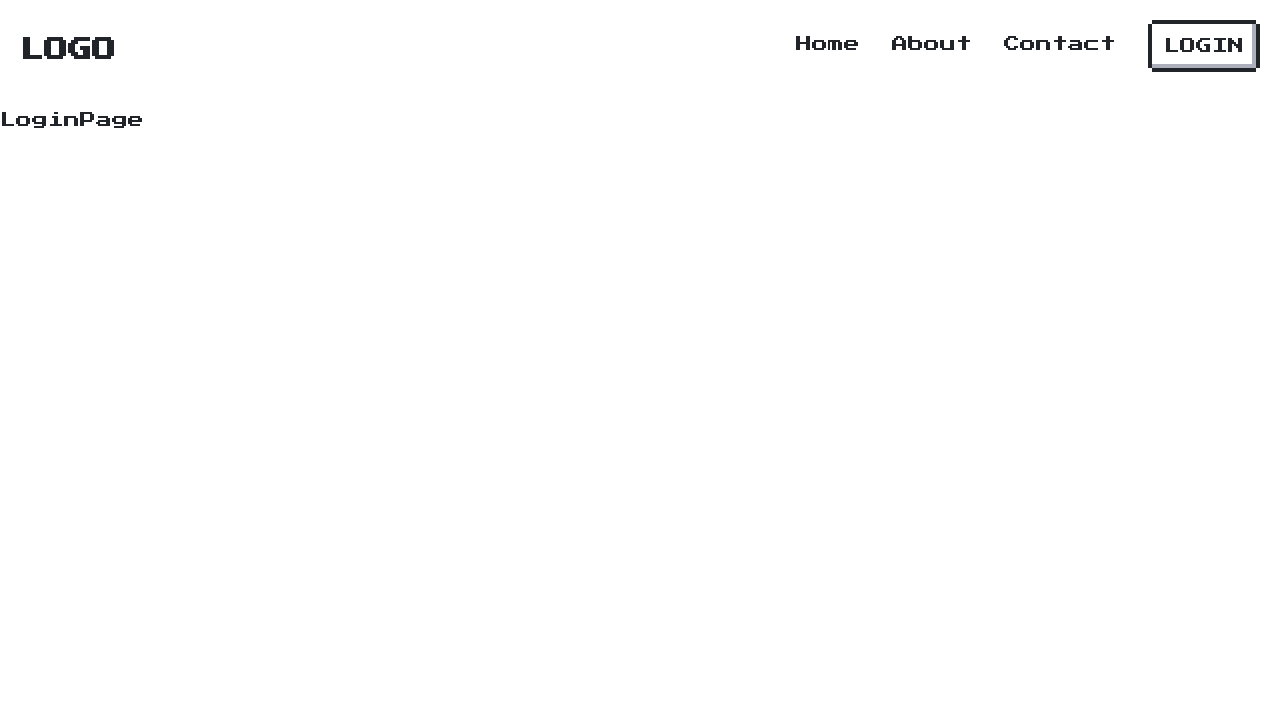
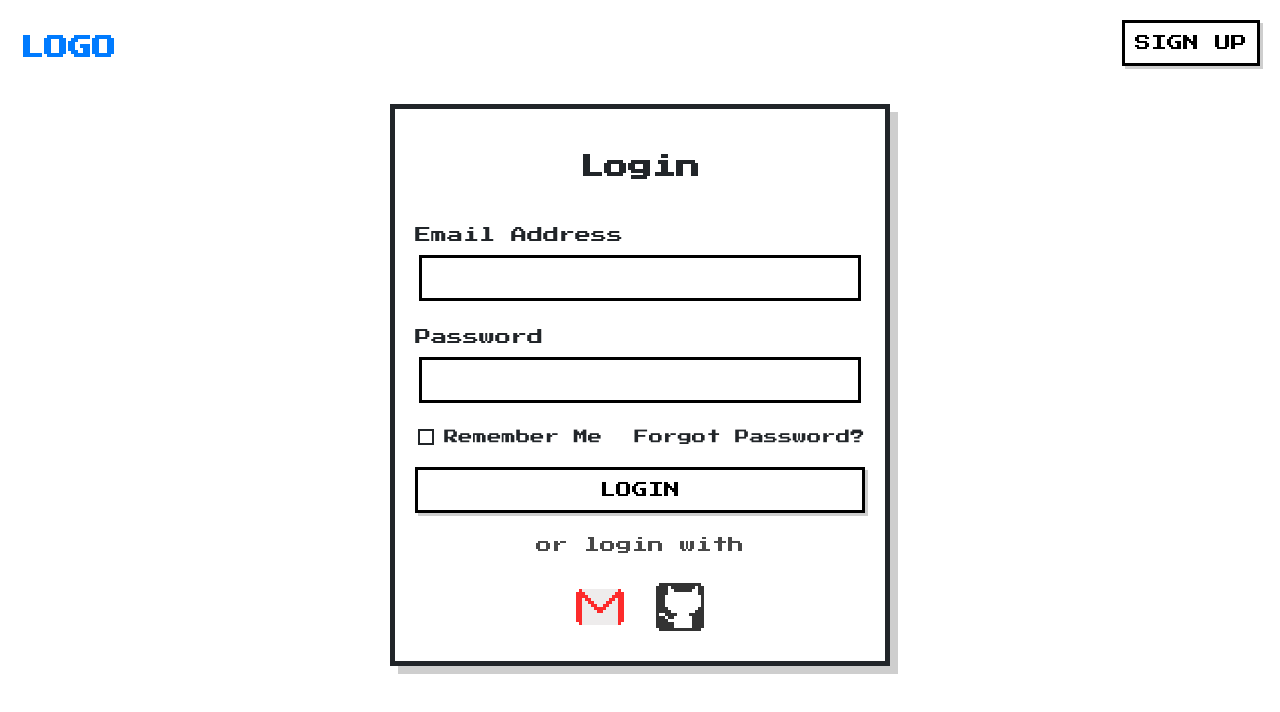
Before and after one commit to teruterubozuuu/QuestKeeper, a React (Vite) app in the folder questkeeper/: page /login in a window 1280 px wide. Shown: the top 712 px of the page. Built offline with nearby package versions, Linux system fonts and the light colour scheme.

Commit message:
feat: add login functionality

```diff
--- a/questkeeper/index.html
+++ b/questkeeper/index.html
@@ -9,9 +9,9 @@
   <link rel="preconnect" href="https://fonts.googleapis.com">
   <link rel="preconnect" href="https://fonts.gstatic.com" crossorigin>
   <link href="https://fonts.googleapis.com/css2?family=Press+Start+2P&display=swap" rel="stylesheet">
-<!-- latest -->
-<link href="https://unpkg.com/nes.css@latest/css/nes.min.css" rel="stylesheet" />
-<link rel="stylesheet" href="./node_modules/nes.css/css/nes.min.css">
+  <!-- latest -->
+  <link href="https://unpkg.com/nes.css@latest/css/nes.min.css" rel="stylesheet" />
+  <link rel="stylesheet" href="./node_modules/nes.css/css/nes.min.css">
 </head>
 
 <body>
--- a/questkeeper/src/App.jsx
+++ b/questkeeper/src/App.jsx
@@ -1,23 +1,23 @@
-import { useState } from 'react'
-import './App.css'
-import {BrowserRouter as Router,Route, Routes} from 'react-router-dom';
-import Header from './components/Header';
-import LandingPage from './pages/LandingPage';
-import LoginPage from './pages/LoginPage';
+import { useState } from "react";
+import "./App.css";
+import { BrowserRouter as Router, Route, Routes } from "react-router-dom";
+import Header from "./components/Header";
+import LandingPage from "./pages/LandingPage";
+import LoginPage from "./pages/LoginPage";
+import Register from "./pages/Register";
 
 function App() {
-
   return (
     <>
-      <Router>
-        <Header/>
-        <Routes>
-          <Route path="/" element={<LandingPage/>}></Route>
-          <Route path="/login" element={<LoginPage/>}></Route>
-        </Routes>
-      </Router>
+    <Router>
+          <Routes>
+            <Route path="/" element={<LandingPage />}></Route>
+            <Route path="/login" element={<LoginPage />}></Route>
+            <Route path="/register" element={<Register/>}></Route>
+          </Routes>
+    </Router>
     </>
-  )
+  );
 }
 
-export default App
+export default App;
--- a/questkeeper/src/components/Header.css
+++ b/questkeeper/src/components/Header.css
@@ -18,5 +18,10 @@
 }
 
 .logo, .nav-item{
-    padding:12px 0;
+    padding:10px 0;
 }
+
+.rpgui-button p{
+    padding:20px 0;
+    font-size:0.8rem;
+}
--- a/questkeeper/src/components/Header.jsx
+++ b/questkeeper/src/components/Header.jsx
@@ -5,12 +5,14 @@ import { Link } from 'react-router-dom';
 export default function Header() {
   return (
     <nav className='nav-parent-container'>
-        <h1 className='logo'>LOGO</h1>
+        <Link to="/"><h1 className='logo'>LOGO</h1></Link>
         <ul className='nav-menu'>
             <li className='nav-item'>Home</li>
             <li className='nav-item'>About</li>
             <li className='nav-item'>Contact</li>
-            <Link><a class="nes-btn" href="#">LOGIN</a></Link>
+            <Link to="/login"><button type="button" class="btn">LOGIN
+            </button>
+            </Link>
         </ul>
     </nav>
   )
--- a/questkeeper/src/index.css
+++ b/questkeeper/src/index.css
@@ -1,3 +1,23 @@
+*{
+    margin:0;
+    padding:0;
+    box-sizing: border-box;
+}
+
+
 body{
     font-family: "Press Start 2P", serif;
 }
+
+.btn{
+    background-color: transparent;
+    border: 3px solid black;
+    padding:8px 10px;
+    transition:0.5s ease;
+    box-shadow:3px 3px rgb(206, 206, 206);
+}
+
+.btn:hover{
+    background-color: rgb(221, 221, 221);
+    box-shadow:3px 3px rgb(177, 177, 177);
+}
--- a/questkeeper/src/pages/LandingPage.jsx
+++ b/questkeeper/src/pages/LandingPage.jsx
@@ -1,9 +1,10 @@
 import React from 'react'
+import Header from '../components/Header'
 
 export default function LandingPage() {
   return (
     <div>
-
+     <Header/>
     </div>
   )
 }
--- a/questkeeper/src/pages/LoginPage.jsx
+++ b/questkeeper/src/pages/LoginPage.jsx
@@ -1,7 +1,53 @@
-import React from 'react'
+import React from "react";
+import { Link } from "react-router-dom";
+import "./LoginRegister.css";
 
 export default function LoginPage() {
   return (
-    <div>LoginPage</div>
-  )
+    <div className="login-parent-container">
+      <nav className="nav-parent-container">
+        <Link to="/">
+          <h1 className="logo">LOGO</h1>
+        </Link>
+        <div className="redirectLink">
+          <Link to="/register">
+            <button type="button" class="btn">
+              SIGN UP
+            </button>
+          </Link>
+        </div>
+      </nav>
+
+      <div className="form-container">
+        <form>
+          <h2>Login</h2>
+          <div class="nes-field">
+            <label for="email_address">Email Address</label>
+            <input type="text" id="email_address" class="nes-input"></input>
+          </div>
+          <div class="nes-field">
+            <label for="password">Password</label>
+            <input type="text" id="password" class="nes-input"></input>
+          </div>
+
+          <div className="remember-forgot-pass-container">
+            <label>
+              <input type="checkbox" class="nes-checkbox" />
+              <span>Remember Me</span>
+            </label>
+            <span>Forgot Password?</span>
+          </div>
+          <button type="button" class="btn" id="login-btn">
+              LOGIN
+            </button>
+          <p className="sns-options">or login with</p>
+          <div className="sns-icons">
+            <i class="nes-icon gmail is-medium"></i>
+            <i class="nes-icon github is-medium"></i>
+            </div>
+        </form>
+
+      </div>
+    </div>
+  );
 }
--- /dev/null
+++ b/questkeeper/src/pages/LoginRegister.css
@@ -0,0 +1,57 @@
+.redirectLink{
+    display:flex;
+    flex-wrap:wrap;
+    justify-content: flex-end;
+    flex:1;
+}
+
+.nes-input{
+    border:3px black solid;
+}
+
+.form-container{
+    display:flex;
+    justify-content: center;
+}
+
+form{
+    border: 5px solid;
+    padding:20px;
+    box-shadow:8px 8px rgb(206, 206, 206);
+}
+
+form h2{
+    text-align: center;
+    padding:20px;
+}
+
+
+form div{
+    padding:10px 0;
+}
+
+.remember-forgot-pass-container{
+    display:flex;
+    gap:2rem;
+    font-size:0.9rem;
+}
+
+
+
+
+#login-btn{
+    width:100%;
+
+}
+
+.sns-options{
+    padding-top:20px;
+    text-align: center;
+    color:rgb(71, 71, 71);
+}
+
+.sns-icons{
+    display:flex;
+    justify-content: center;
+    gap:2rem;
+}
--- /dev/null
+++ b/questkeeper/src/pages/Register.jsx
@@ -0,0 +1,53 @@
+import React from 'react'
+import "./LoginRegister.css"
+import { Link } from 'react-router-dom';
+
+export default function Register() {
+  return (
+    <div className="login-parent-container">
+         <nav className="nav-parent-container">
+           <Link to="/">
+             <h1 className="logo">LOGO</h1>
+           </Link>
+           <div className="redirectLink">
+             <Link to="/register">
+               <button type="button" class="btn">
+                 SIGN UP
+               </button>
+             </Link>
+           </div>
+         </nav>
+
+         <div className="form-container">
+           <form>
+             <h2>Login</h2>
+             <div class="nes-field">
+               <label for="email_address">Email Address</label>
+               <input type="text" id="email_address" class="nes-input"></input>
+             </div>
+             <div class="nes-field">
+               <label for="password">Password</label>
+               <input type="text" id="password" class="nes-input"></input>
+             </div>
+
+             <div className="remember-forgot-pass-container">
+               <label>
+                 <input type="checkbox" class="nes-checkbox" />
+                 <span>Remember Me</span>
+               </label>
+               <span>Forgot Password?</span>
+             </div>
+             <button type="button" class="btn" id="login-btn">
+                 LOGIN
+               </button>
+             <p className="signUpRedirect">or login with</p>
+             <div className="sns-icons">
+               <i class="nes-icon gmail is-medium"></i>
+               <i class="nes-icon github is-medium"></i>
+               </div>
+           </form>
+
+         </div>
+       </div>
+  );
+}
```
